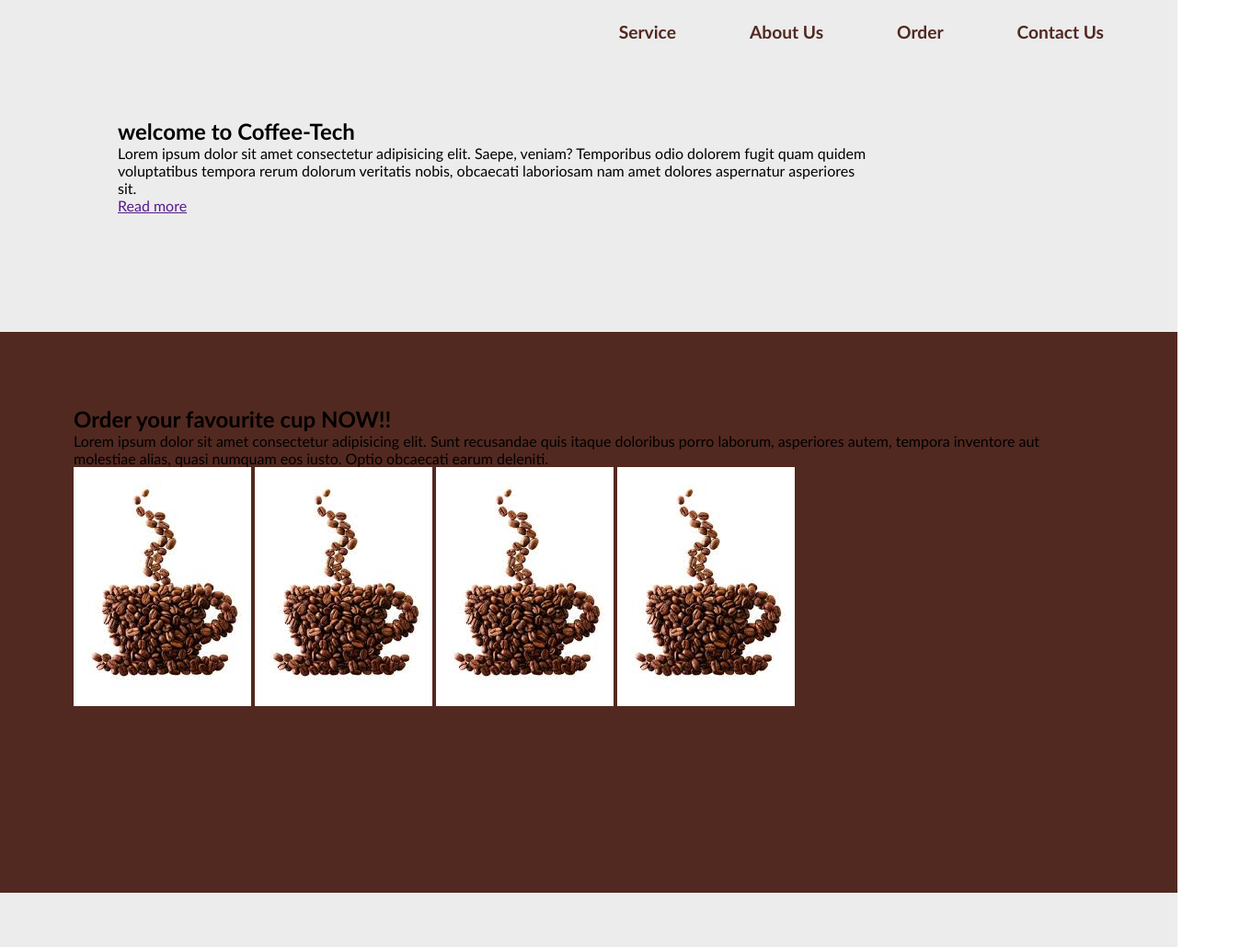
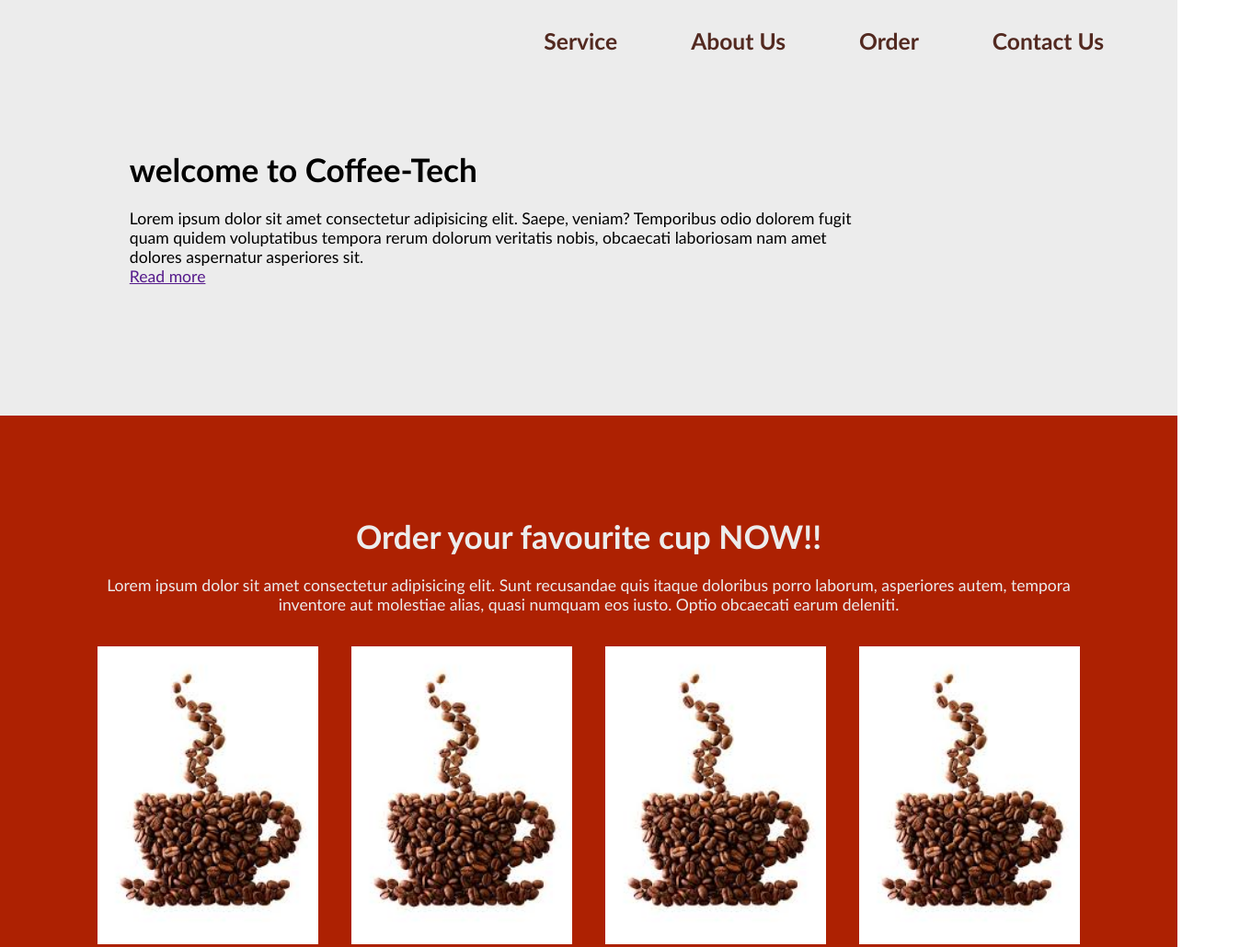
Before and after one commit to systemry420/coffee-tech, a plain HTML site: page index.html in a window 1280 px wide. Shown: the top 1030 px of the page at 92% size, 1360 px wide, since content can reach past the window. Drawn offline with Linux system fonts and the light colour scheme.

Commit message:
style and layout

```diff
--- a/main.css
+++ b/main.css
@@ -5,11 +5,30 @@
 
 header, main, footer {
     font-family: 'Gill Sans', 'Gill Sans MT', Calibri, 'Trebuchet MS', sans-serif;
+    font-size: 1.1em;
 }
 
 section {
-    min-height: 450px;
+    min-height: 400px;
     padding: 5em;
+}
+
+section p {
+    margin-bottom: 2em;
+}
+
+h2 {
+    padding: 22px 0;
+    font-size: 2em;
+}
+
+.lite {
+    background-color: #ececec;
+}
+
+.dark {
+    background-color: #522920;
+    color: #fff;
 }
 
 /* --- General style end --- */
@@ -27,7 +46,7 @@ nav ul {
     list-style-type: none;
     color: #522920;
     margin-top: 1.2em;
-    font-size: 1.2em;
+    font-size: 1.4em;
     font-weight: 700;
 }
 
@@ -46,12 +65,45 @@ nav ul li {
 }
 /* --- End Header --- */
 
-.lite {
-    background-color: #ececec;
+#order {
+    background-color: #ad2102;
+    text-align: center;
+    color: #ececec;
 }
 
-.dark {
-    background-color: #522920;
+#tastes {
+    margin-top: 1.5em;
+    display: flex;
+}
+
+#tastes img {
+    margin: 0 1em;
+    width: 60%;
+    height: 70%;
+}
+
+#about img {
+    margin: 1em;
+    width: 90%;
+    height: 80%;
+}
+
+#service {
+    display: flex;
+}
+
+#service article {
+    margin: 0 auto;
+    width: 25%;
+    text-align: center;
+}
+
+#service article i{
+    font-size: 3em;
+    padding: 10px;
+}
+
+#service article {
 }
 
 footer {
```
